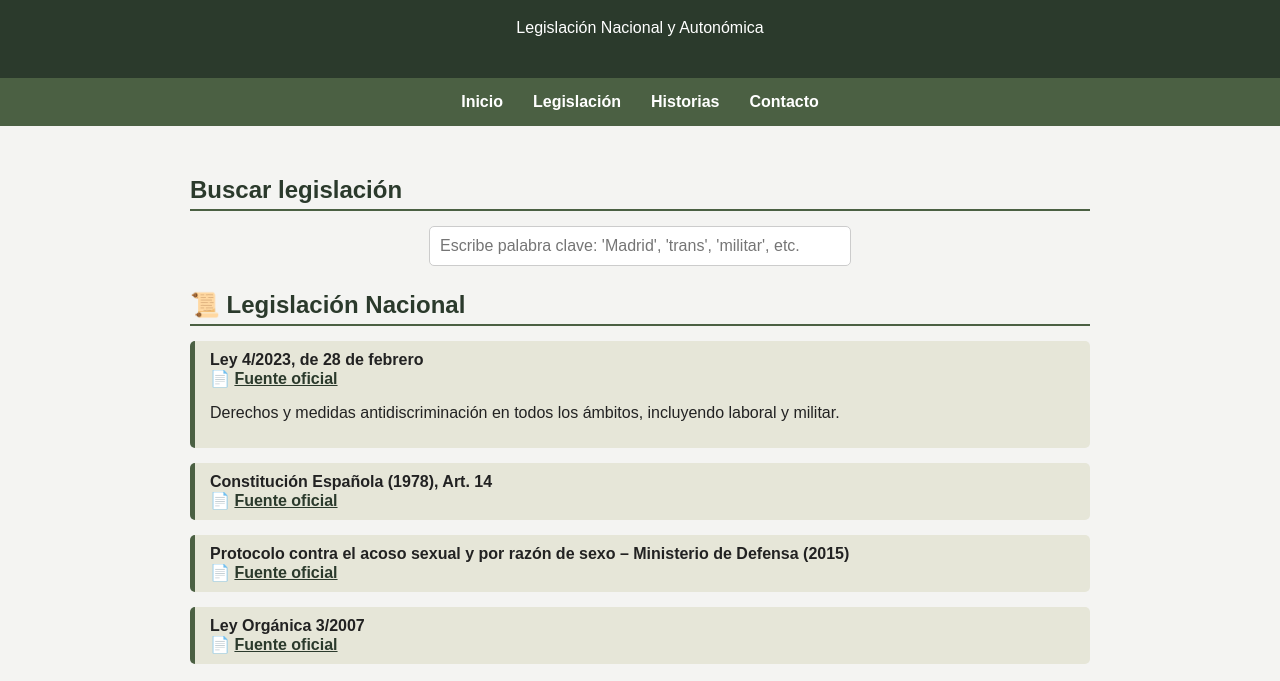
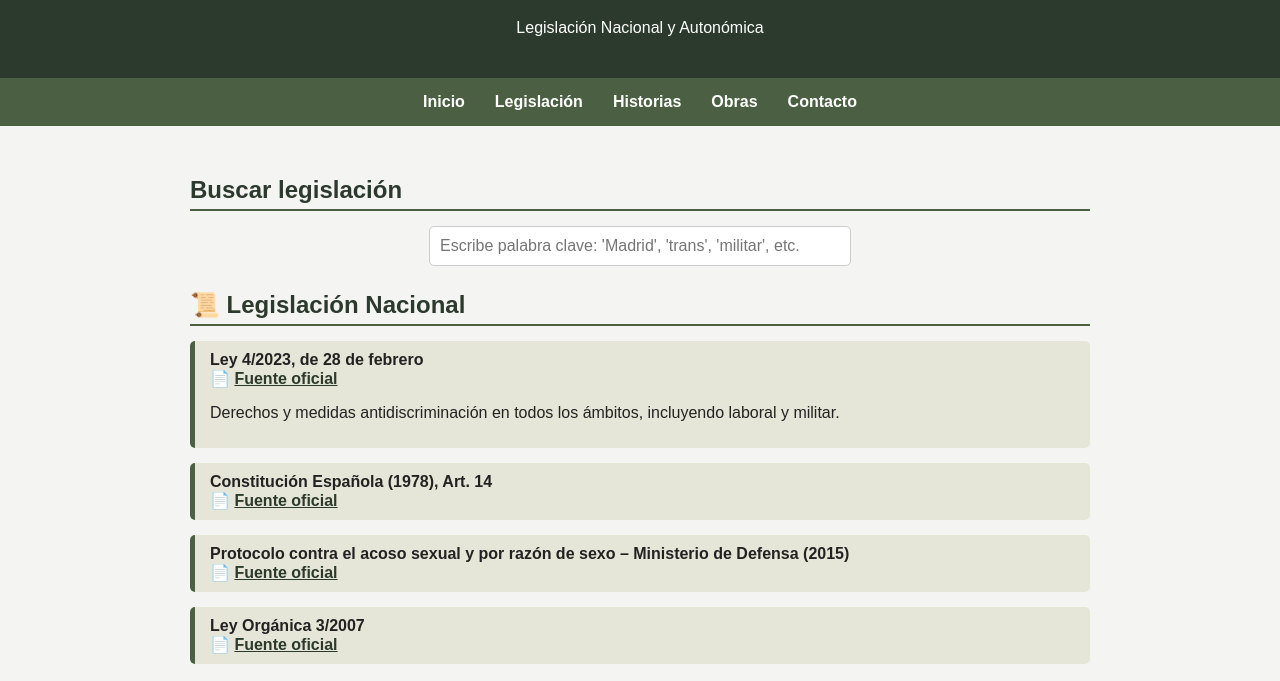
Before and after one commit to DefensaLGTBI/defensalgtbi-.github.io, a plain HTML site: page legislacion.html in a window 1280 px wide. Shown: the part 86-767 px from the top of the page. Drawn offline with Linux system fonts and the light colour scheme.

Commit message:
Update legislacion.html

```diff
--- a/legislacion.html
+++ b/legislacion.html
@@ -34,6 +34,7 @@
   <a href="index.html">Inicio</a>
   <a href="legislacion.html">Legislación</a>
   <a href="historias.html">Historias</a>
+  <a href="obras.html">Obras</a>
   <a href="contacto.html">Contacto</a>
 </nav>
 
```
